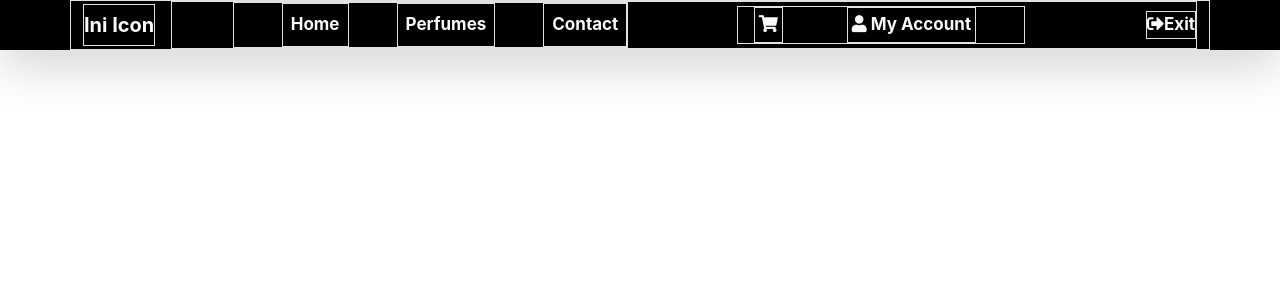
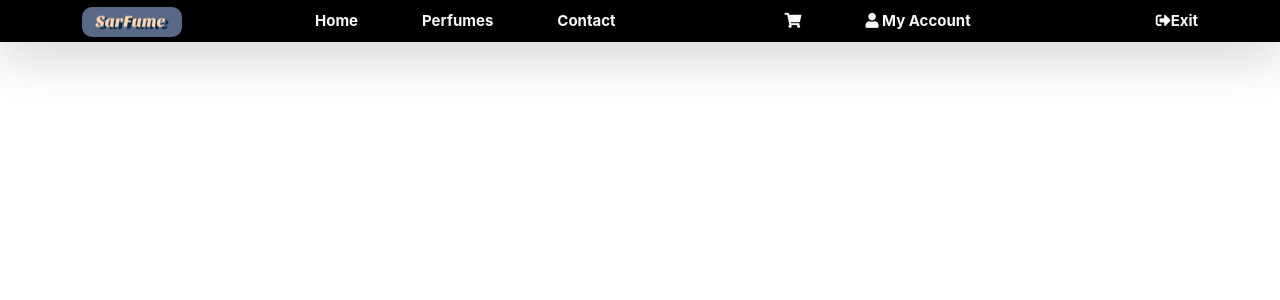
Before and after one commit to YayangSetiaBudi14/sardom-perfumery, a React (Create React App) app in the folder reactjs/: page /home in a window 1280 px wide. Shown: the top 300 px of the page. Built offline with nearby package versions, Linux system fonts and the light colour scheme.

Commit message:
Add Icon

```diff
--- a/reactjs/src/components/Navbar.jsx
+++ b/reactjs/src/components/Navbar.jsx
@@ -2,43 +2,43 @@ import { useHistory } from "react-router-dom";
 
 function Navbar() {
     const history = useHistory();
-    return <>
+    return (
         <nav className="navbar navbar-expand-lg bg-black p-0 shadow-lg navbar-text">
-            <div className="container border">
-                <a className="navbar-brand text-light border">Ini Icon</a>
+            <div className="container mx-auto">
+                <a className="navbar-brand text-light"><img src="../assets/SarFume.png" alt="Icon" className="icon"/></a>
                 <button className="navbar-toggler" type="button" data-bs-toggle="collapse" data-bs-target="#navbarScroll"
                     aria-controls="navbarScroll" aria-expanded="false" aria-label="Toggle navigation">
                     <span className="navbar-toggler-icon"></span>
                 </button>
-                <div className="collapse navbar-collapse border" id="navbarScroll">
-                    <ul className="navbar-nav me-auto ms-auto my-2 my-lg-0 navbar-nav-scroll border">
-                        <li className="nav-item ms-5 me-4 border">
+                <div className="collapse navbar-collapse" id="navbarScroll">
+                    <ul className="navbar-nav me-auto ms-auto my-2 my-lg-0 navbar-nav-scroll">
+                        <li className="nav-item ms-0 me-2 me-lg-4">
                             <a className="nav-link active text-light" aria-current="page" href="#">Home</a>
                         </li>
-                        <li className="nav-item mx-4 border">
+                        <li className="nav-item ms-0 mx-2 mx-lg-4">
                             <a className="nav-link text-light" href="#">Perfumes</a>
                         </li>
-                        <li className="nav-item ms-4 border">
+                        <li className="nav-item ms-0 mx-2 mx-lg-4">
                             <a className="nav-link text-light" href="#">Contact</a>
                         </li>
                     </ul>
-                    <ul className="navbar-nav me-auto ms-5 my-2 my-lg-0 navbar-nav-scroll border">
-                        <li className="nav-item border mx-3">
-                            <div className="d-flex p-1 align-items-center justify-content-center">
+                    <ul className="navbar-nav me-auto mx-0 mx-lg-4 my-2 my-lg-0 navbar-nav-scroll">
+                        <li className="nav-item mx-2 ms-0 ">
+                            <div className="d-flex p-1 align-items-center">
                                 <p className="text-light m-0"><i className="fa fa-shopping-cart"></i></p>
                             </div>
                         </li>
-                        <li className="nav-item mx-5 border">
-                            <div className="d-flex p-1 align-items-center justify-content-center">
+                        <li className="nav-item ms-0 mx-2 mx-lg-5">
+                            <div className="d-flex p-1 align-items-center">
                                 <p className="text-light m-0"><i className="fa fa-user"></i> My Account</p>
                             </div>
                         </li>
                     </ul>
-                    <a className="nav-link text-light ms-auto border" href="#"><i className="fas fa-sign-out-alt"></i>Exit</a>
+                    <a className="nav-link text-light ms-auto my-1" href="#"><i className="fas fa-sign-out-alt"></i>Exit</a>
                 </div>
             </div>
         </nav>
-    </>
+    );
 }
 
 export default Navbar;
--- a/reactjs/src/index.css
+++ b/reactjs/src/index.css
@@ -19,7 +19,7 @@ code {
 }
 
 .navbar-text{
-  font-size: 17px;
+  font-size: 15px;
   color: #ffffff;
   font-weight: bold;
 }
@@ -36,3 +36,9 @@ code {
   height: 45px;
   width: 100%;
 }
+
+.icon{
+  width: 100px;
+  height: 30px;
+  border-radius: 10px;
+}
```
Also changed, not shown: reactjs/public/assets/SarFume.png (added).
